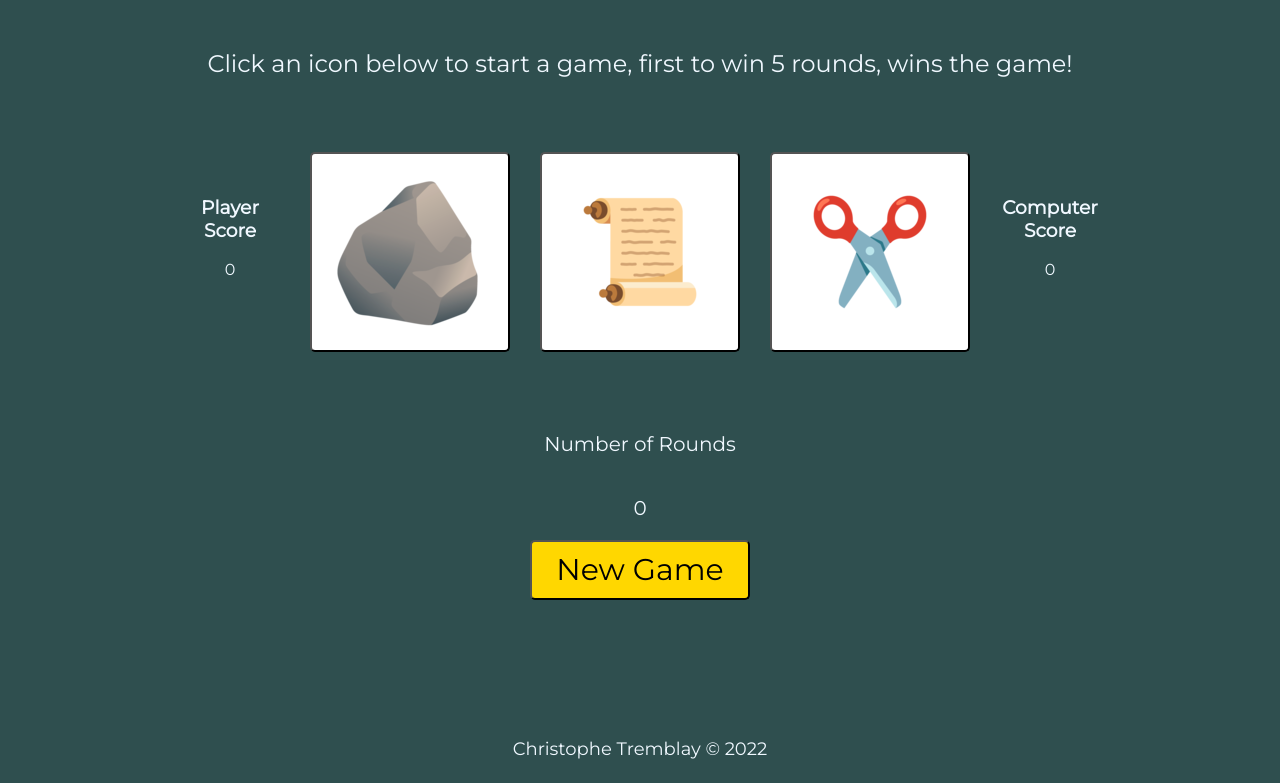
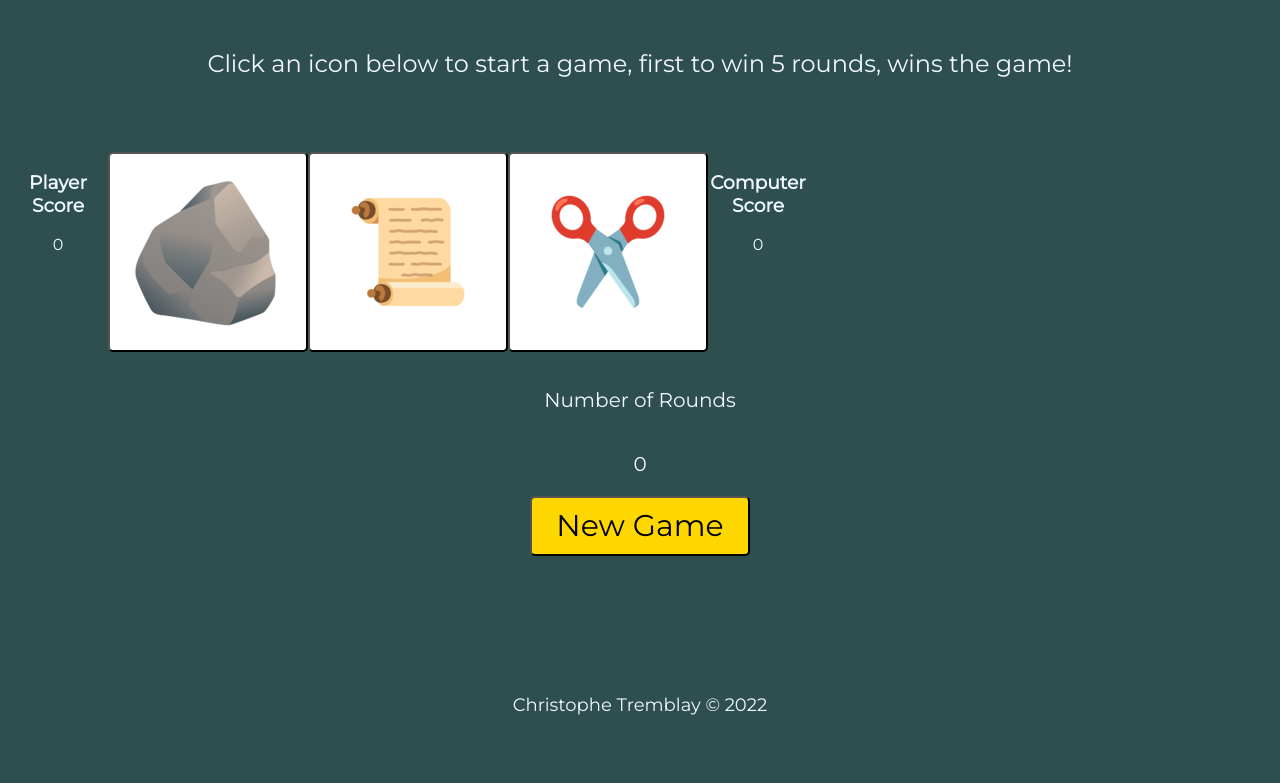
Before and after one commit to tremblay717/Rock-Paper-Cissors, a plain HTML site: page index.html in a window 1280 px wide. Shown: the part 115-898 px from the top of the page. After the commit the page ends 854 px from the top, so only its background shows below. Drawn offline with Linux system fonts and the light colour scheme.

```diff
--- a/styles.css
+++ b/styles.css
@@ -22,9 +22,7 @@
 .box_container {
     display: flex;
     flex-direction: row;
-    justify-content: center;
-    align-items: center;
-    gap: 30px;
+    font-family: inherit;
 }
 
 .count {
@@ -56,15 +54,7 @@
     align-content: center;
     width: 100%;
     height: 100%;
-}
-
-.gameMessage {
-    display: flex;
-    justify-content: center;
-    align-items: center;
-    align-content: center;
-    margin-top: 20px;
-    margin-left: 32.75%;
+    font-family: inherit;
     margin-right: 32.75%;
     color: aliceblue;
     text-align: center;
@@ -104,7 +94,7 @@
     background-color: gold;
     flex-shrink: 2;
     cursor: pointer;
-    font-family : inherit;
+    font-family: inherit;
 }
 
 .footer {
```
